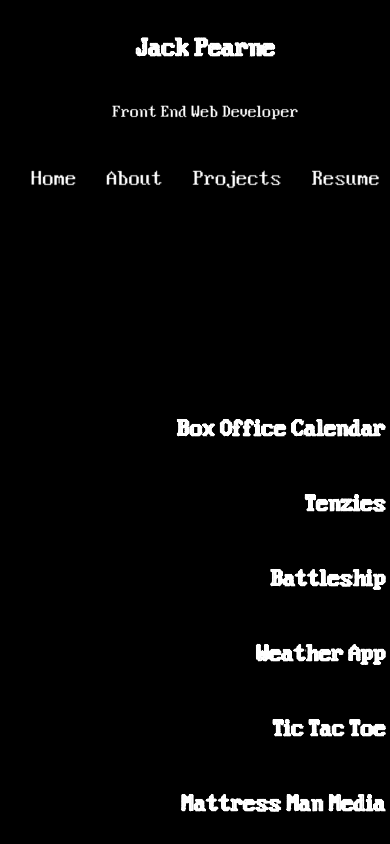
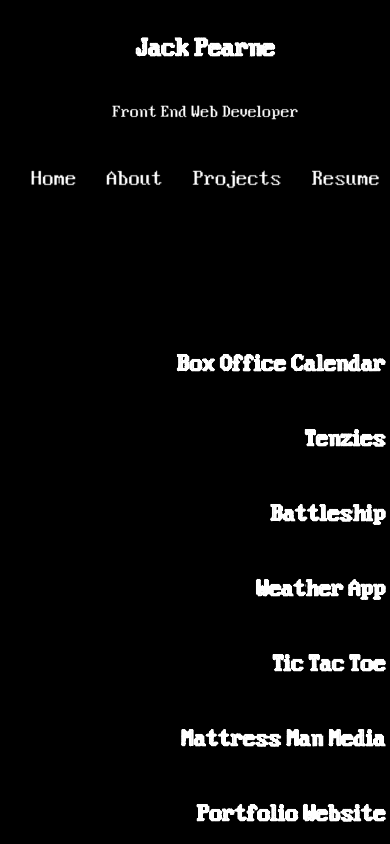
Before and after one commit to jackp50/jackp50.github.io, a React (Vite) app: page / in a window 390 px wide. Both pictures are taken after a click on the button "Projects". Built offline with nearby package versions, Linux system fonts and the light colour scheme.

Commit message:
fixed scoll for good I hope

```diff
--- a/src/index.css
+++ b/src/index.css
@@ -94,7 +94,8 @@ html, body {
   height: 80vh;
   background-color: #000000;
   padding: 20px;
-
+  overflow-y: scroll;
+  scrollbar-width: none;
 }
 
 
@@ -170,15 +171,21 @@ html, body {
   }
 
   .container {
+    display: flex;
     flex-direction: column; /* Stack items for mobile */
   }
 
   .menu {
-    position: static; /* Allow menu to adjust */
+    position: relative; /* Allow menu to adjust */
     width: 100%;
     height: auto;
     padding: 10px;
     text-align: center;
+  }
+
+  .project-list {
+    width: 100%;
+    margin-top: 10px; /* Push it below the menu */
   }
 
   .menu-items {
@@ -194,10 +201,11 @@ html, body {
   }
 
   .inner-content {
-    width: 90vw;
-    height: auto;
-    overflow-y: scroll;
-  }
+  width: 90vw;
+  min-height: 80vh;
+  max-height: 100vh;
+  overflow-y: auto;
+}
 
   .menu button {
     font-size: 20px;
```
Also changed, not shown: 1 other file (tests, documents, lock files or other folders).
